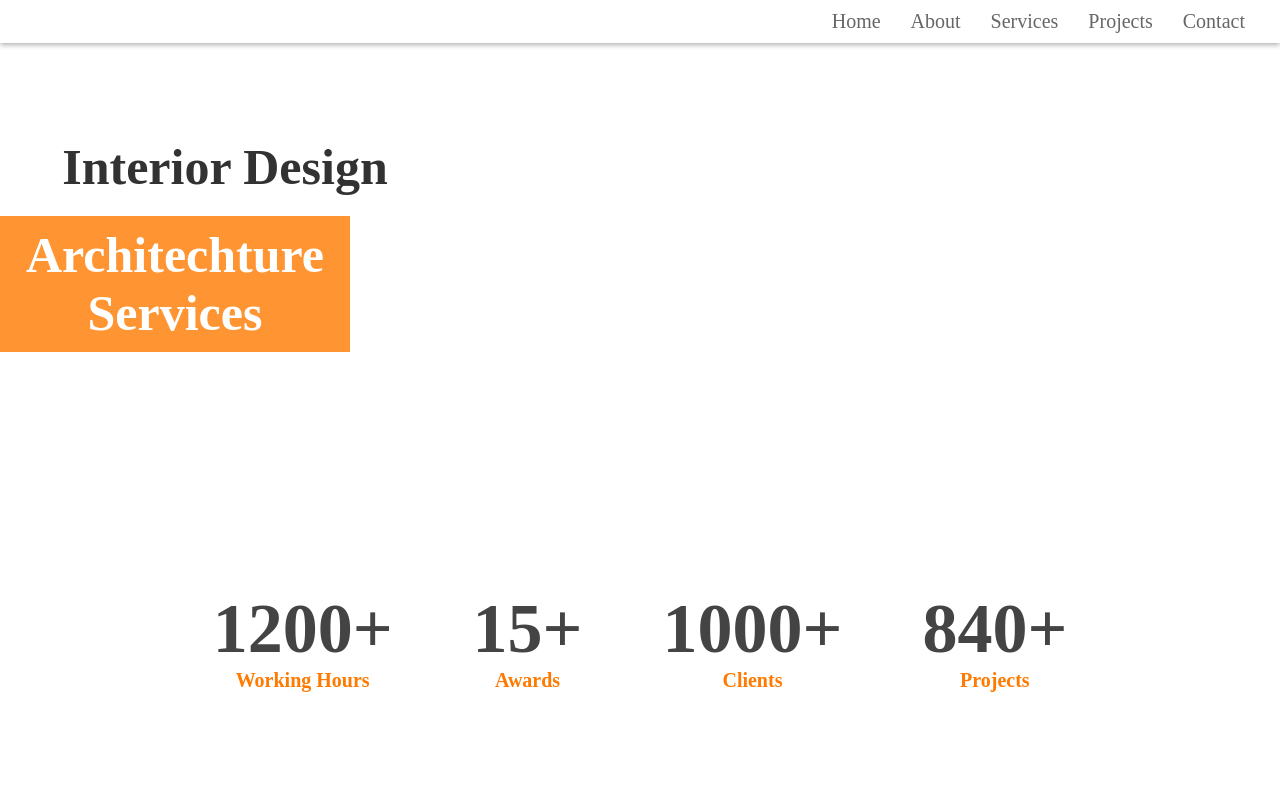
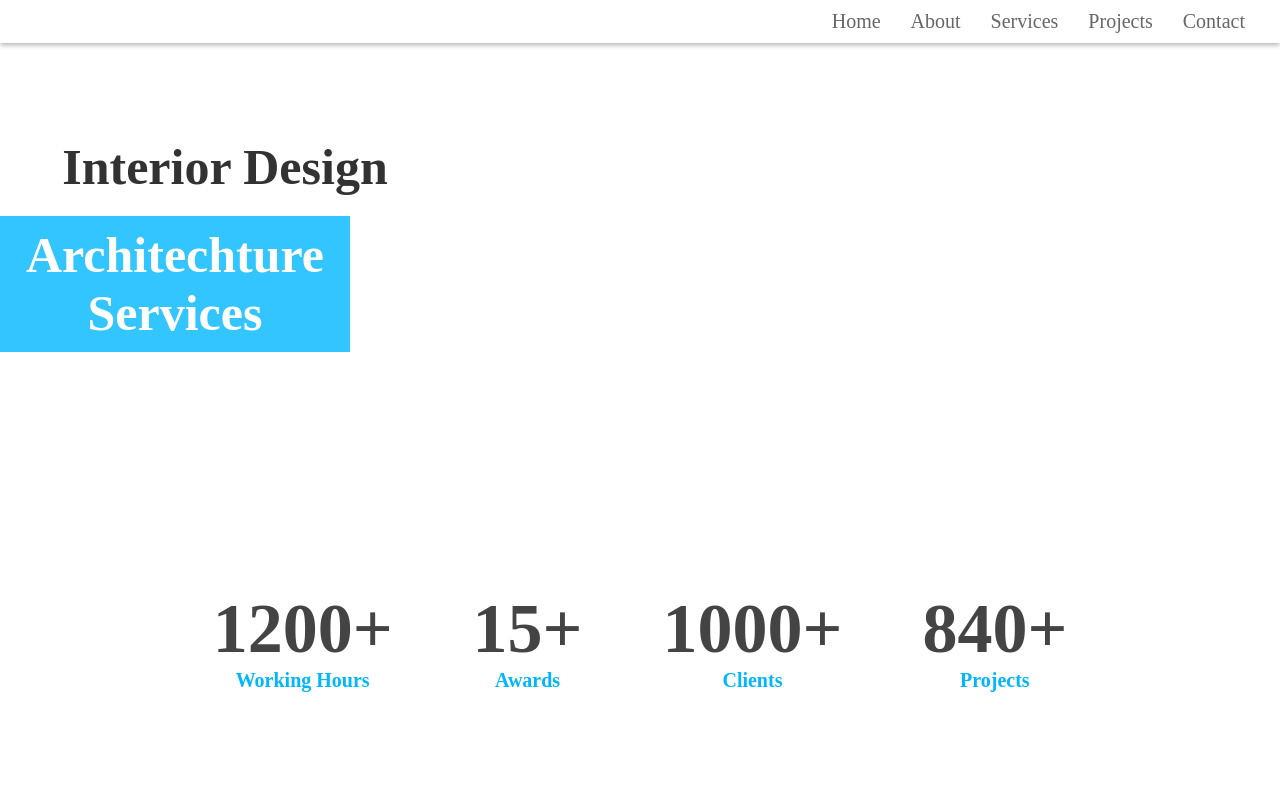
Before and after one commit to PedroMullerC/hotel, a plain HTML site: page index.html in a window 1280 px wide. Shown: the top 800 px of the page. Drawn offline with nearby package versions, Linux system fonts and the light colour scheme.

Commit message:
Add files via upload

```diff
--- a/style.css
+++ b/style.css
@@ -1,5 +1,5 @@
 :root{
-    --orange:#ff7a00;
+    --orange:#00b7ff;
 }
 *{
     margin: 0; padding: 0;
```
